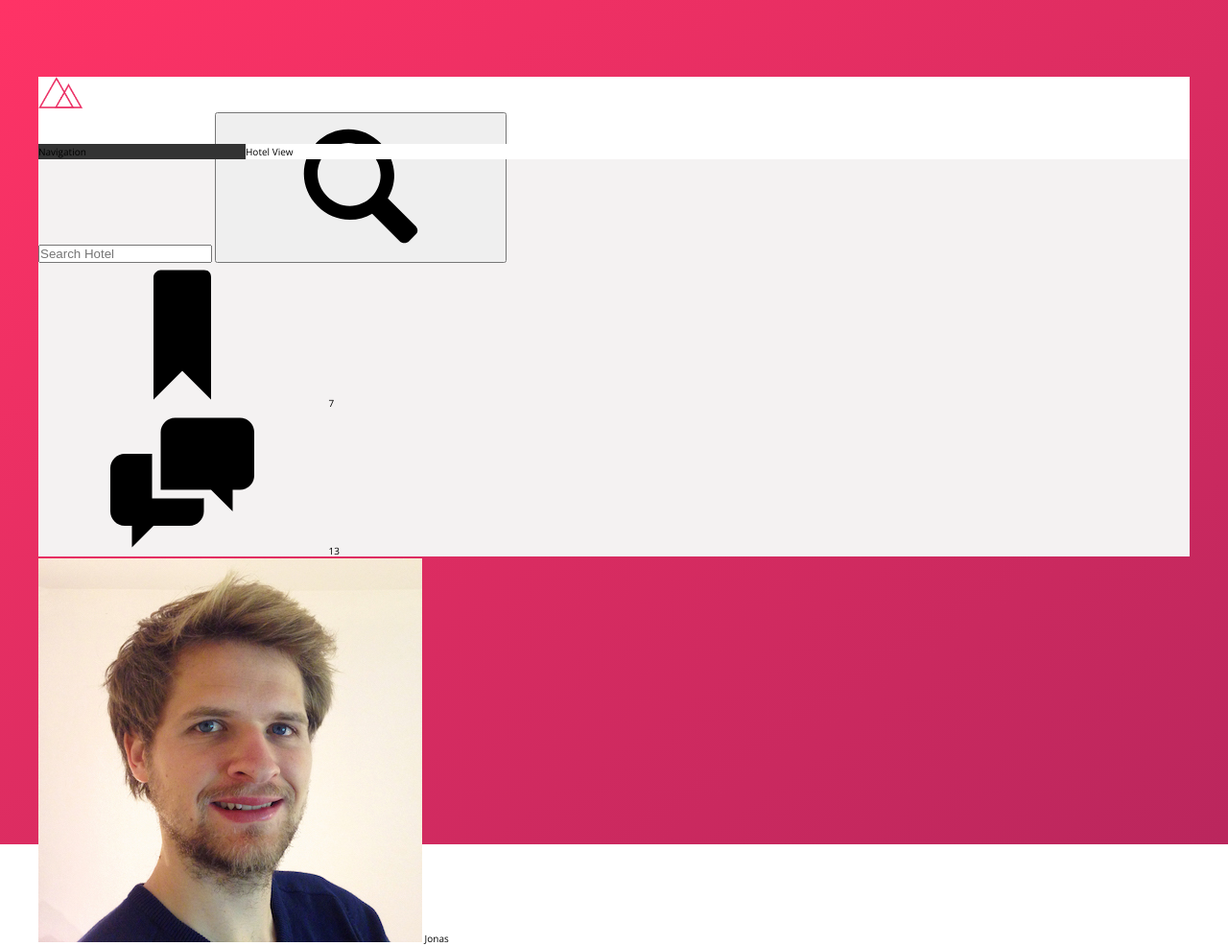
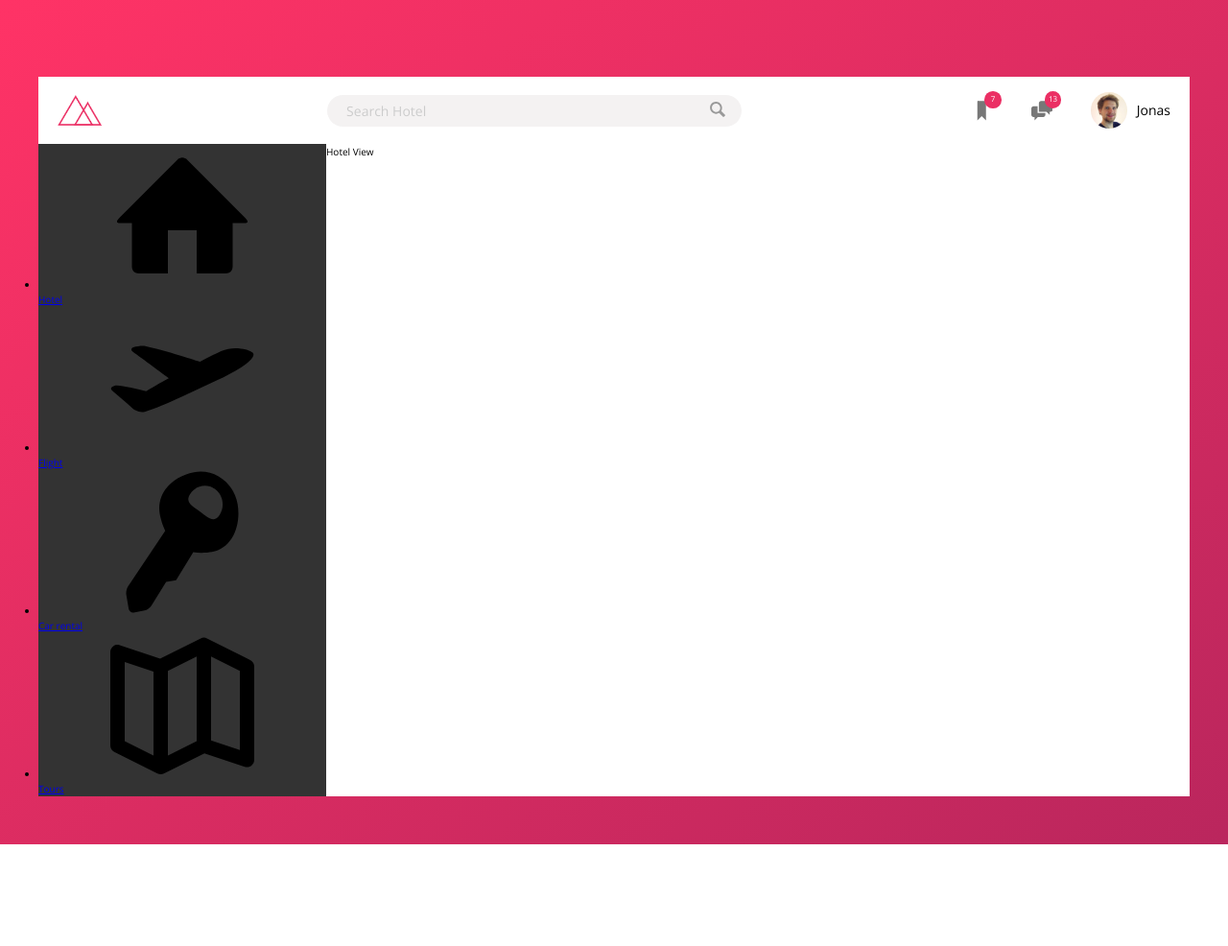
Before and after one commit to roopali-s/Trillo, a website: page index.html in a window 1280 px wide. Shown: the whole page at 96% size. After the commit the page ends 880 px from the top, so only its background shows below. Drawn offline with nearby package versions, Linux system fonts and the light colour scheme.

Commit message:
Header Done

```diff
--- a/index.html
+++ b/index.html
@@ -16,23 +16,24 @@
                 <img src="img/logo.png" alt="Trillo logo" class="logo">
 
                 <form action="#" class="search">
-                    <input type="text" class="search_input" placeholder="Search Hotel">
-                    <button class="search_button">
-                        <svg class="search_icons">
+                    <input type="text" class="search__input" placeholder="Search Hotel">
+                    <button class="search__button">
+                        <svg class="search__icon">
                             <use xlink:href="img/sprite.svg#icon-magnifying-glass"></use>
                         </svg>
                     </button>
                 </form>
+
                 <nav class="user-nav">
                     <div class="user-nav__icon-box">
-                        <svg class="user-nav_icon">
+                        <svg class="user-nav__icon">
                             <use xlink:href="img/sprite.svg#icon-bookmark"></use>
                         </svg>
                         <span class="user-nav__notification">7</span>
                     </div>
 
                     <div class="user-nav__icon-box">
-                        <svg class="user-nav_icon">
+                        <svg class="user-nav__icon">
                             <use xlink:href="img/sprite.svg#icon-chat"></use>
                         </svg>
                         <span class="user-nav__notification">13</span>
@@ -45,7 +46,45 @@
             </header>
             <div class="content">
                 <nav class="sidebar">
-                    Navigation
+                    <ul class="side-nav">
+                        <li class="side-nav__item">
+                            <a href="#" class="side-nav__link">
+                                <svg class="slide-nav__icon">
+                                    <use xlink:href="img/sprite.svg#icon-home"></use>
+                                </svg>
+                                <span>Hotel</span>
+                            </a>
+                        </li>
+
+                        <li class="side-nav__item">
+                            <a href="#" class="side-nav__link">
+                                <svg class="slide-nav__icon">
+                                    <use xlink:href="img/sprite.svg#icon-aircraft-take-off"></use>
+                                </svg>
+                                <span>Flight</span>
+                            </a>
+                        </li>
+
+                        <li class="side-nav__item">
+                            <a href="#" class="side-nav__link">
+                                <svg class="slide-nav__icon">
+                                    <use xlink:href="img/sprite.svg#icon-key"></use>
+                                </svg>
+                                <span>Car rental</span>
+                            </a>
+                        </li>
+
+                        <li class="side-nav__item">
+                            <a href="#" class="side-nav__link">
+                                <svg class="slide-nav__icon">
+                                    <use xlink:href="img/sprite.svg#icon-map"></use>
+                                </svg>
+                                <span>Tours</span>
+                            </a>
+                        </li>
+
+
+                    </ul>
                 </nav>
                 <main class="hotel-view">
                     Hotel View
--- a/sass/_components.scss
+++ b/sass/_components.scss
@@ -1,44 +1,116 @@
 ///////////////// logo
 .logo{
     height: 3.25rem;
+    margin-left: 2rem;
 }
 
 
 //////Search
 .search{
+    flex: 0 0 40%;
+
+    display: flex;
+    align-items: center;
+    justify-content: center;
+
     &__input{
+        font-family: inherit;
+        font-size: inherit;
+        color: inherit;
+        background-color: var(--color-grey-light-2);
+        border: none;
+        padding: .7rem 2rem;
+        border-radius: 100px;
+        width: 90%;
+        transition: all .2s;
+        margin-right: -3.5rem;
 
+        &:focus{
+            outline: none;
+            width: 100%;
+            background-color: var(--color-grey-light-3);
+        }
+
+        &::-webkit-input-placeholder{
+            font-weight: 100;
+            color: var(--color-grey-light-4);
+        }
+    }
+
+    &__input:focus + &__button{
+        background-color: var(--color-grey-light-3);
     }
 
     &__button{
+        border: none;
+        background-color: var(--color-grey-light-2);
 
+        &:focus{
+            outline: none;
+        }
+
+        &:active{
+            transform: translateY(.2rem);
+        }
     }
-
     &__icon{
         height: 2rem;
         width: 2rem;
+        fill: var(--color-grey-dark-3);
     }
+
 }
 
 ///////User Navigation
 .user-nav{
+
+    align-self: stretch;
+    display: flex;
+    align-items: center;
+
+    & > *{
+        padding:  0 2rem;
+        cursor:pointer;
+        height: 100%;
+        display: flex;
+        align-items: center;
+    }
+
+    & > *:hover{
+        background-color:  var(--color-grey-light-2);
+    }
+
     &__icon-box{
-
+        position: relative;
     }
 
     &__icon{
+        height: 2.25rem;
+        width: 2.25rem;
+        fill: var(--color-grey-dark-2);
 
     }
 
     &__notification{
+        font-size: .8rem;
+        height: 1.75rem;
+        width: 1.75rem;
+        border-radius: 50%;
+        background-color: var(--color-primary);
+        color: #fff;
+        position: absolute;
+        top: 1.5rem;
+        right: 1.1rem;
 
+        display: flex;
+        justify-content: center;
+        align-items: center;
     }
 
-    &__user{
-
-    }
 
     &__user-photo{
-
+        height: 3.75rem;
+        border-radius: 50%;
+        margin-right: 1rem;
     }
 }
--- a/sass/_layout.scss
+++ b/sass/_layout.scss
@@ -8,9 +8,14 @@
 }
 
 .header{
+    font-size: 1.4rem;
     height: 7rem;
     background-color: #fff;
     border-bottom: var(--color-grey-light-2);
+
+    display: flex;
+    justify-content: space-between;
+    align-items: center;
 }
 
 .content{
```
Also changed, not shown: css/style.css.
